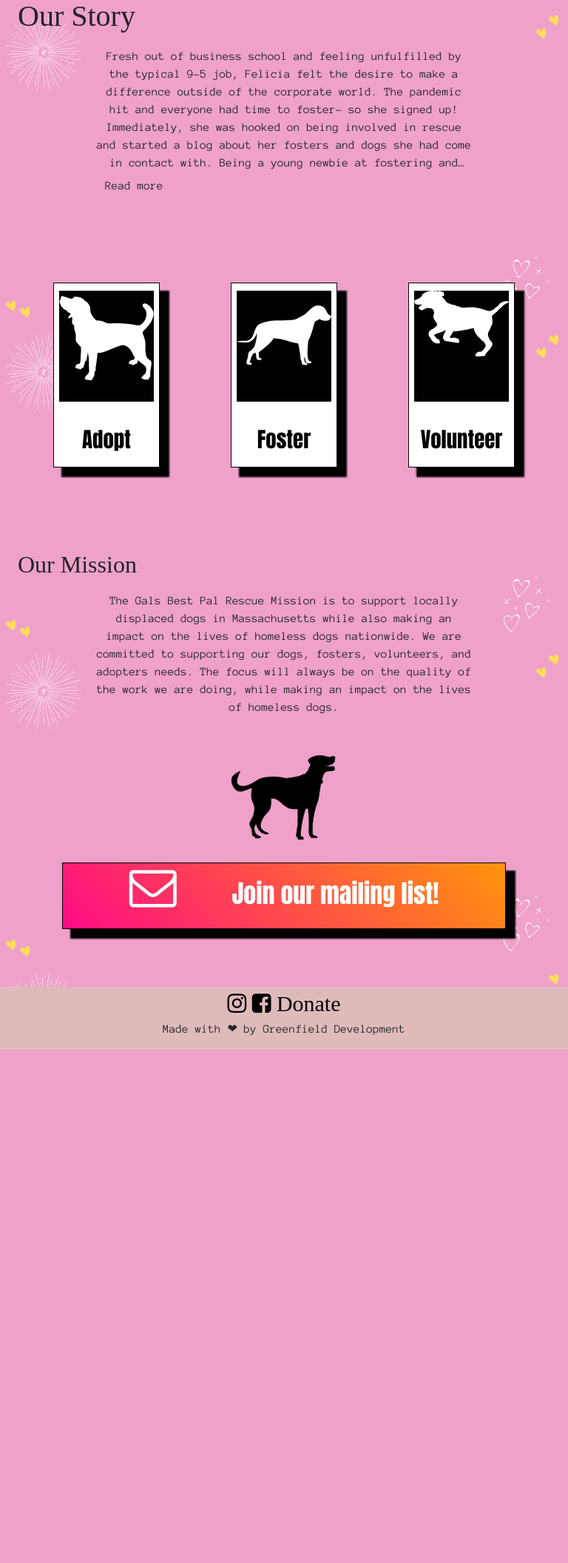
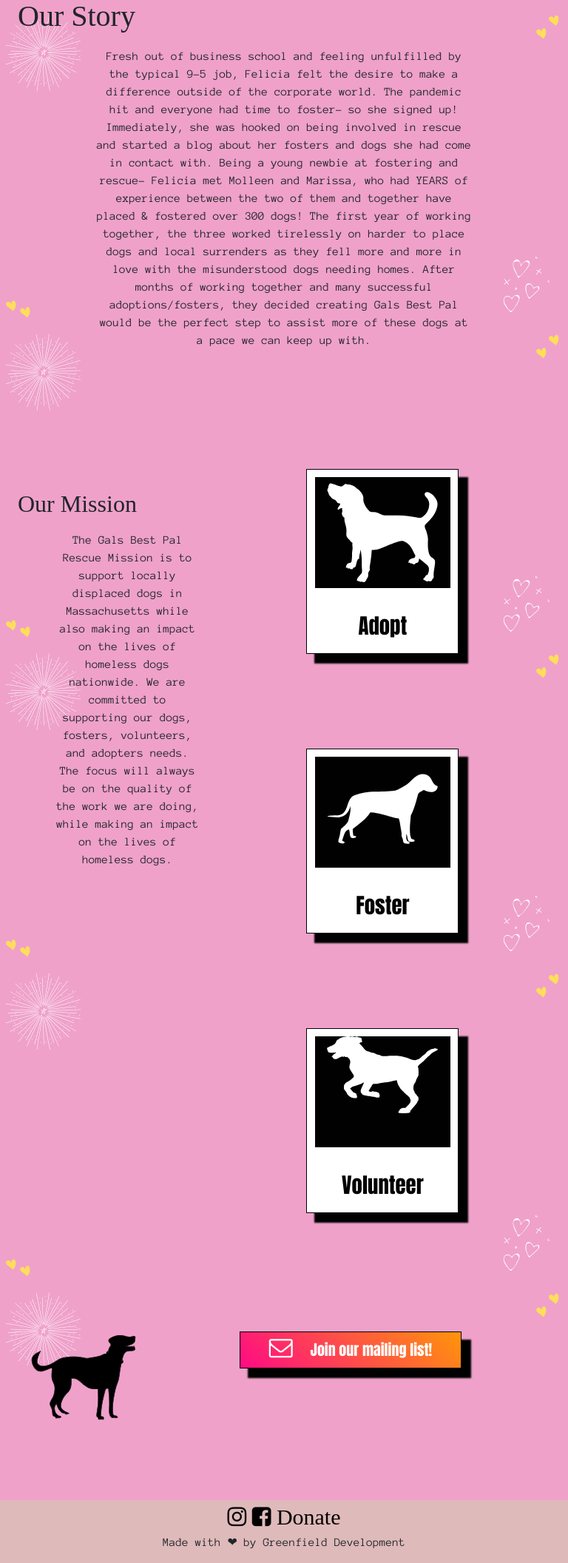
Before and after one commit to gngantt/GalsBestPalTheme, a WordPress theme: template index.php in a window 768 px wide. Shown: the part 422-2535 px from the top of the page at 74% size. Before the commit the page ends 1841 px from the top, so only its background shows below. Run offline with PHP 8.4 and a stand-in for WordPress, Linux system fonts and the light colour scheme; the site name, menu and one post (Sample post) are stand-ins, and other content is empty; style sheets or scripts are compiled from the project's sources; some libraries are stand-ins or nearby versions; some web fonts are replaced.

Commit message:
closes #21 fix responsive elements

```diff
--- a/index.php
+++ b/index.php
@@ -46,8 +46,10 @@ $container = get_theme_mod( 'understrap_container_type' );
 			</div>
 		</div>
 
+		<div class="tab">
+			<div class="sec1 order-md-2">
 				<div class="row justify-content-center my-5">
-			<div class="col-xs-6 col-sm-4 col-lg-3 my-3 p-5">
+					<div class="col-xs-6 col-sm-5 col-md-8 col-lg-3 my-3 p-5">
 						<a role="button" class="photo-btn" href="/adoption">
 							<div class="photo-image">
 								<div class="polaroid">
@@ -55,13 +57,14 @@ $container = get_theme_mod( 'understrap_container_type' );
 										src="<?php echo get_template_directory_uri(); ?>/images/adoptdog.svg"
 										alt="Silhouette of a dog looking upwards"
 										height="150"
-								width="150"/>
+										width="150"
+									/>
 								</div>
 								<p class="hand">Adopt</p>
 							</div>
 						</a>
 					</div>
-			<div class="col-xs-6 col-sm-4 col-lg-3 my-3 p-5">
+					<div class="col-xs-6 col-sm-5 col-md-8 col-lg-3 my-3 p-5">
 						<a role="button" class="photo-btn" href="/foster">
 							<div class="photo-image">
 								<div class="polaroid">
@@ -75,7 +78,7 @@ $container = get_theme_mod( 'understrap_container_type' );
 							</div>
 						</a>
 					</div>
-			<div class="col-xs-6 col-sm-4 col-lg-3 my-3 p-5">
+					<div class="col-xs-6 col-sm-5 col-md-8 col-lg-3 my-3 p-5">
 						<a role="button" class="photo-btn" href="/volunteer">
 							<div class="photo-image">
 								<div class="polaroid">
@@ -90,7 +93,8 @@ $container = get_theme_mod( 'understrap_container_type' );
 						</a>
 					</div>
 				</div>
-
+			</div>
+			<div class="sec2 order-md-1">
 				<div class="row banner">
 					<h2>Our Mission</h2>
 				</div>
@@ -100,15 +104,16 @@ $container = get_theme_mod( 'understrap_container_type' );
 						<p class="text">The Gals Best Pal Rescue Mission is to support locally displaced dogs in Massachusetts while also making an impact on the lives of homeless dogs nationwide. We are committed to supporting our dogs, fosters, volunteers, and adopters needs. The focus will always be on the quality of the work we are doing, while making an impact on the lives of homeless dogs.</p>
 					</div>
 				</div>
-
+			</div>
+		</div>
 		<div class="row justify-content-center align-baseline py-5">
 			<div class="col-xs-3 col-sm-3 col-lg-3">
 				<img class="img-fluid"
 					src="<?php echo get_template_directory_uri(); ?>/images/dogsilhouette1.svg"
 					alt="Silhouette of a dog barking"/>
 			</div>
-			<div class="col-xs-12 col-sm-10 col-lg-6 mailing">
-				<i class="fa fa-envelope-o fa-4x"></i>
+			<div class="col-xs-12 col-sm-10 col-md-5 col-lg-6 mailing">
+				<i class="fa fa-envelope-o"></i>
 				<p>Join our mailing list!</p>
 			</div>
 		</div>
--- a/src/sass/theme/_theme.scss
+++ b/src/sass/theme/_theme.scss
@@ -68,6 +68,10 @@ a {
     width: 90%;
 }
 
+.fa-envelope-o {
+    font-size: 3em;
+}
+
 .footer {
     background-color: #DFBABA;
 }
@@ -128,6 +132,7 @@ h3 {
     border: 1px solid $black;
     color:#fff;
     font-family: 'Anton';
+    padding-top: 15px;
 }
 
 .mailing p {
@@ -199,11 +204,72 @@ h3 {
     display: none;
 }
 
-@media screen and (min-width: 782px) {
+@media screen and (min-width: 768px) and (max-width: 991px) {
+    .fa-envelope-o {
+        font-size: 2em;
+    }
 
+    .mailing {
+        background: hsla(330, 100%, 52%, 1);
+        background: linear-gradient(45deg, hsla(330, 100%, 52%, 1) 0%, hsla(34, 100%, 52%, 1) 100%);
+        background: -moz-linear-gradient(45deg, hsla(330, 100%, 52%, 1) 0%, hsla(34, 100%, 52%, 1) 100%);
+        background: -webkit-linear-gradient(45deg, hsla(330, 100%, 52%, 1) 0%, hsla(34, 100%, 52%, 1) 100%);
+        height: 50px;
+        margin: 0 auto;
+        display: flex;
+        justify-content: space-evenly;
+        align-items: baseline;
+        box-shadow: 12px 12px 2px 1px $black;
+        border: 1px solid $black;
+        color:#fff;
+        font-family: 'Anton';
+        padding-top: 5px;
+    }
+
+    .mailing p {
+        font-size: 20px;
+    }
+      .tab {
+          display: flex;
+      }
+
+      .sec1 {
+          display: flex;
+          flex-direction: column !important;
+      }
+
+      .sec2 {
+          width: 450px;
+          margin-top: 100px;
+      }
 }
 
-@media screen and (max-width: 781px) {
+@media screen and (max-width: 767px) {
+    .fa-envelope-o {
+        font-size: 2em;
+    }
+
+    .mailing {
+        background: hsla(330, 100%, 52%, 1);
+        background: linear-gradient(45deg, hsla(330, 100%, 52%, 1) 0%, hsla(34, 100%, 52%, 1) 100%);
+        background: -moz-linear-gradient(45deg, hsla(330, 100%, 52%, 1) 0%, hsla(34, 100%, 52%, 1) 100%);
+        background: -webkit-linear-gradient(45deg, hsla(330, 100%, 52%, 1) 0%, hsla(34, 100%, 52%, 1) 100%);
+        height: 50px;
+        margin: 0 auto;
+        display: flex;
+        justify-content: space-evenly;
+        align-items: baseline;
+        box-shadow: 12px 12px 2px 1px $black;
+        border: 1px solid $black;
+        color:#fff;
+        font-family: 'Anton';
+        padding-top: 5px;
+    }
+
+    .mailing p {
+        font-size: 20px;
+    }
+
     .text {
         overflow: hidden;
         display: -webkit-box;
```
Also changed, not shown: css/theme.css, css/theme.min.css, 2 other files. Lines whose indentation alone changed are shown as unchanged.
